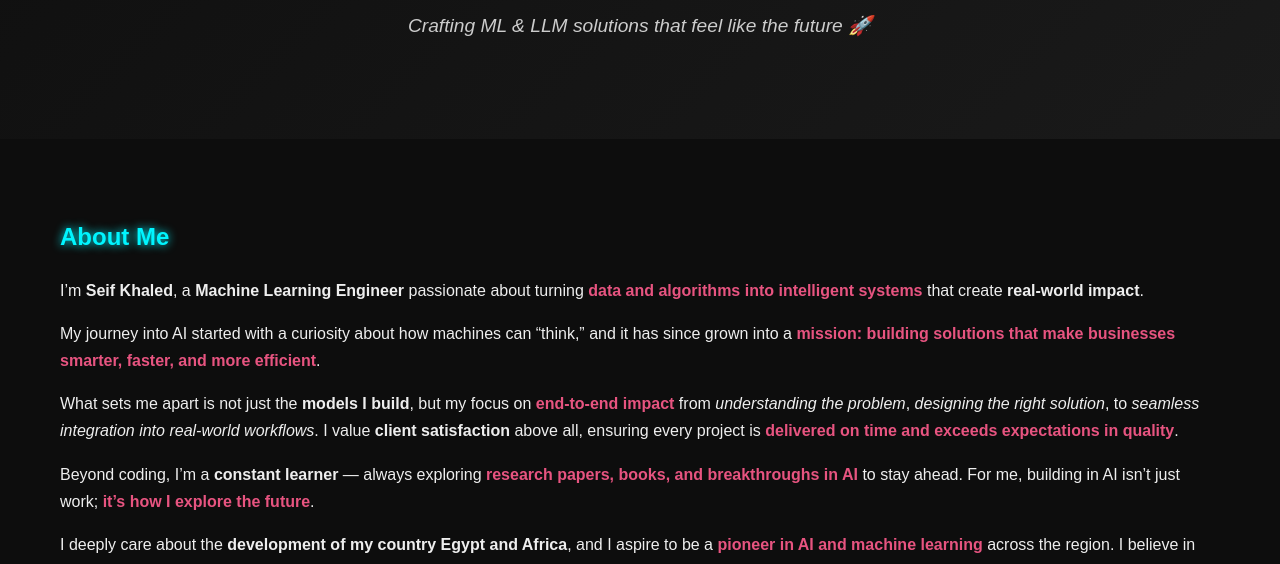
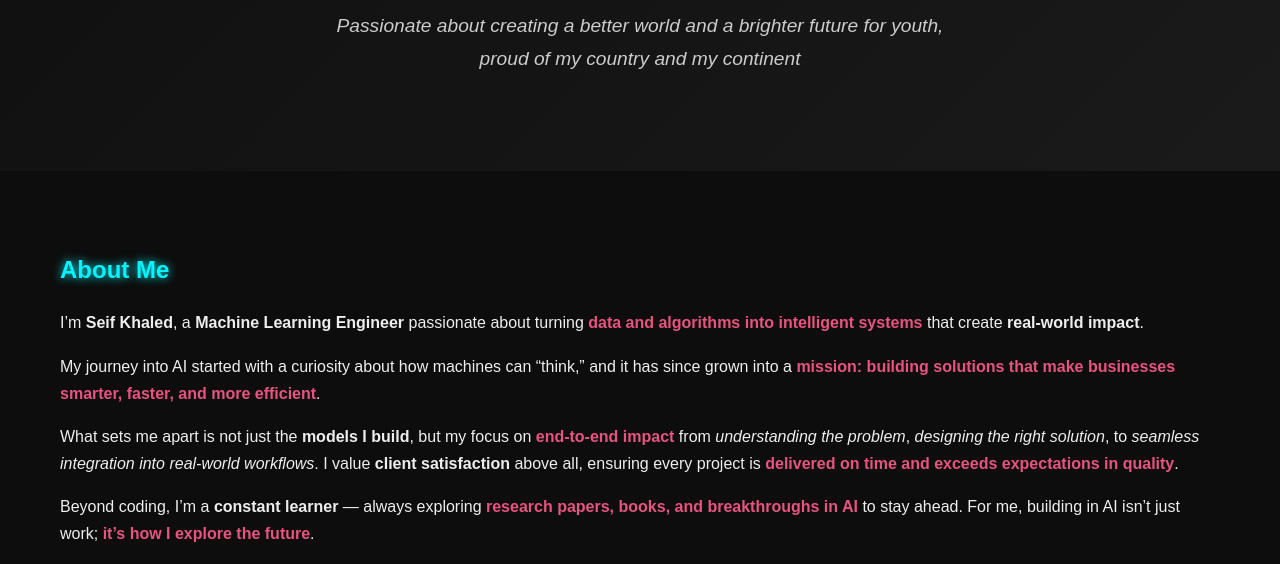
Before and after one commit to seifkhalled/seifkhalled.github.io, a plain HTML site: page index.html in a window 1280 px wide. Shown: the part 536-1100 px from the top of the page. Drawn offline with Linux system fonts and the light colour scheme.

Commit message:
Update index.html

```diff
--- a/index.html
+++ b/index.html
@@ -19,7 +19,7 @@
       <h1>Seif Khaled</h1>
       <img src="pic/profile linkedin 2025.jpeg" alt="Seif Khaled" class="profile-pic" />
       <h2 class="role">Machine Learning Engineer</h2>
-      <p class="tagline">Crafting ML & LLM solutions that feel like the future 🚀</p>
+      <p class="tagline">Passionate about creating a better world and a brighter future for youth, proud of my country and my continent </p>
     </div>
   </header>
 
```
